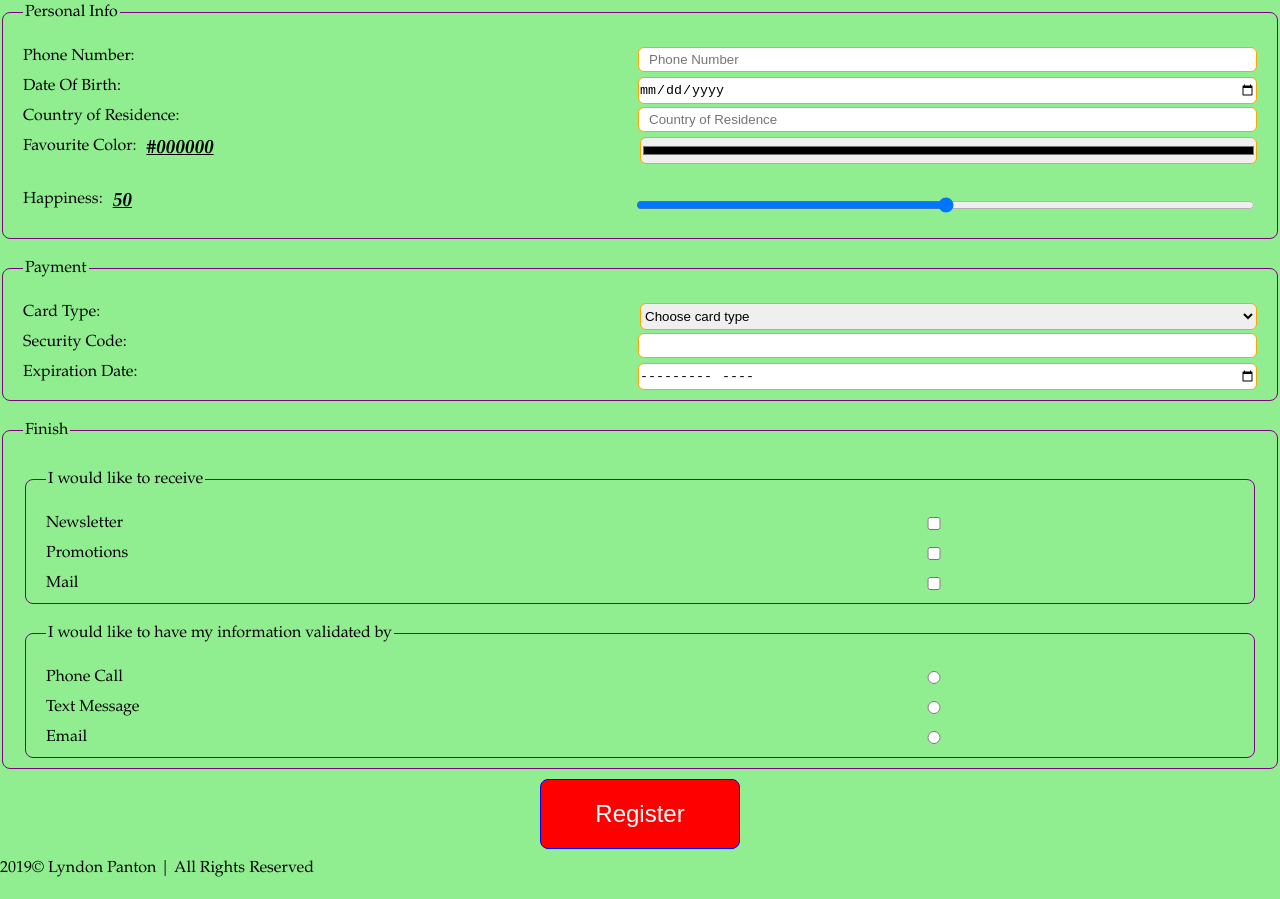
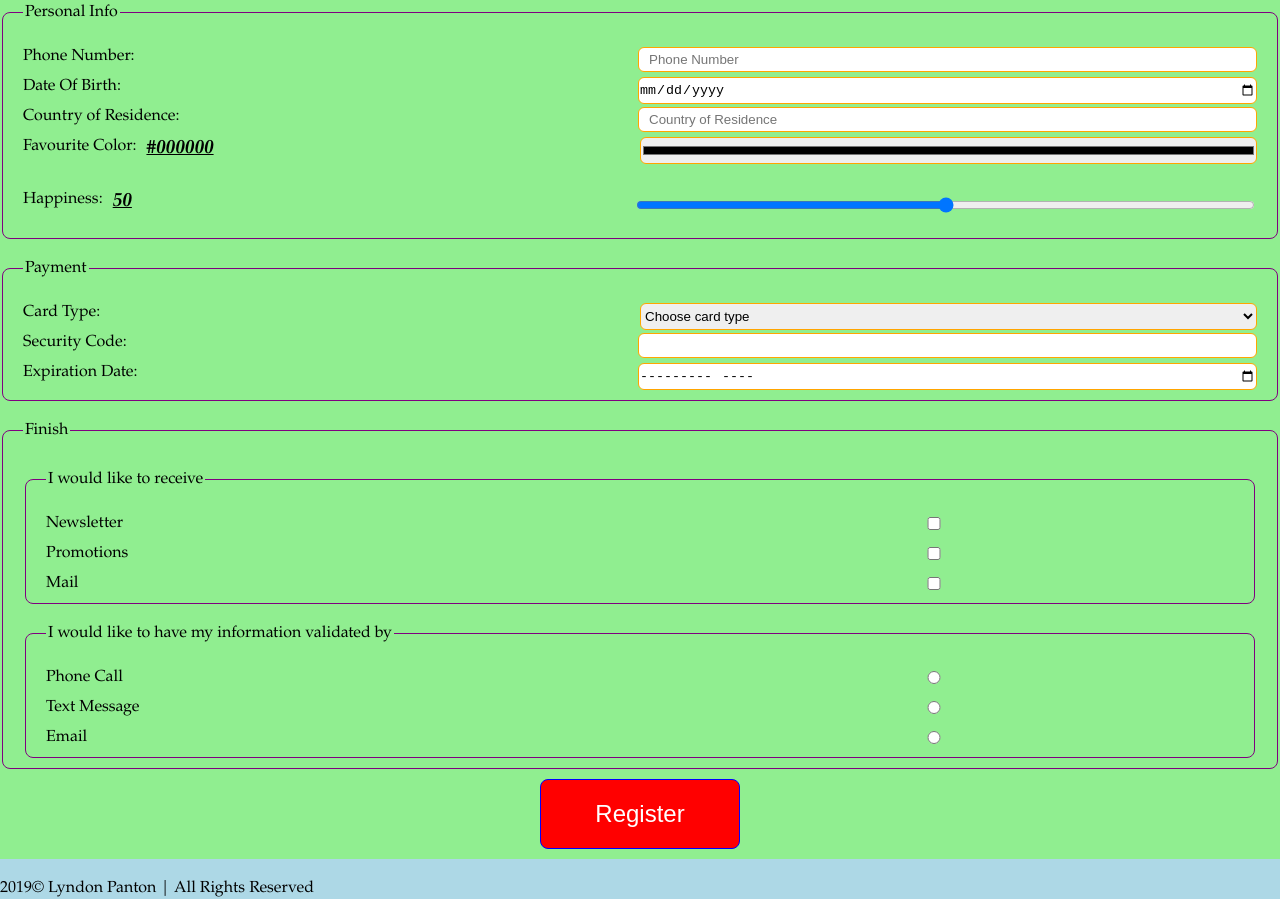
Before and after one commit to LyndonPanton/FormTest, a plain HTML site: page index.html in a window 1280 px wide. Shown: the part 367-1266 px from the top of the page. Before the commit the page ends 1245 px from the top, so only its background shows below. Drawn offline with Linux system fonts and the light colour scheme.

Commit message:
Defined footer styling

```diff
--- a/css/styles.css
+++ b/css/styles.css
@@ -47,6 +47,13 @@ fieldset {
     padding: 10px 20px;
     border: 1px purple solid;
     border-radius: 8px;
+}
+
+footer {
+    margin: 10px auto 0;
+    padding: 20px 0;
+    background-color: lightblue;
+    text-align: center;
 }
 
 li {
```
